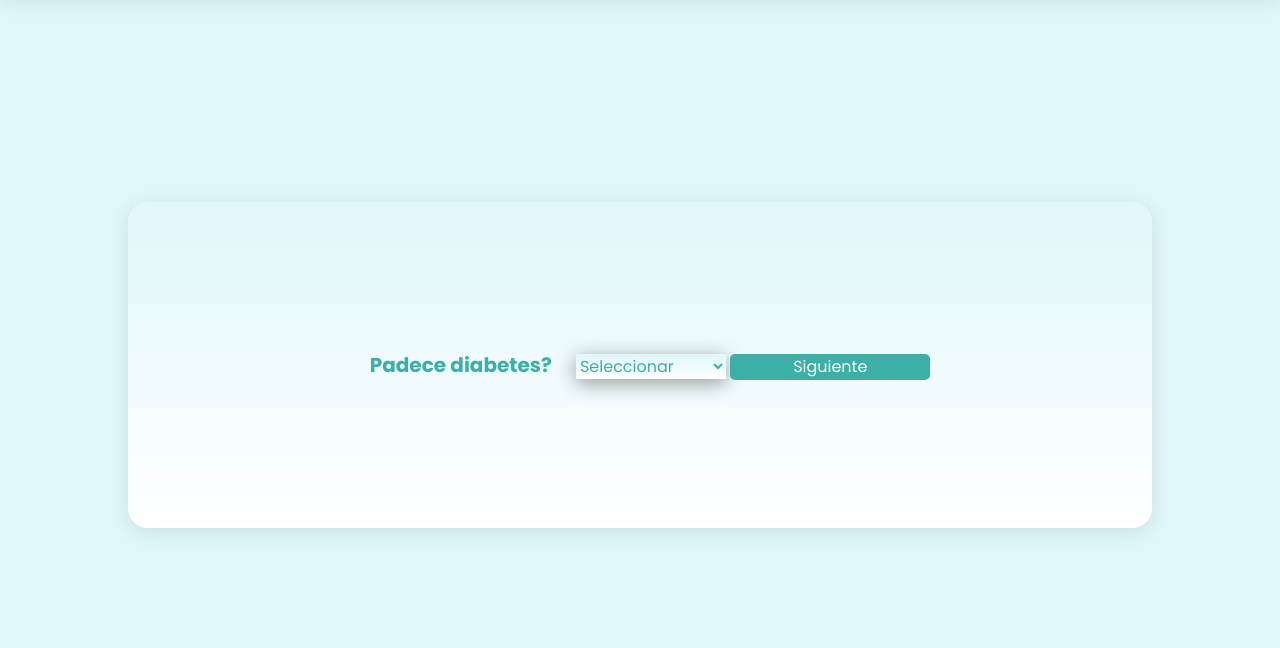
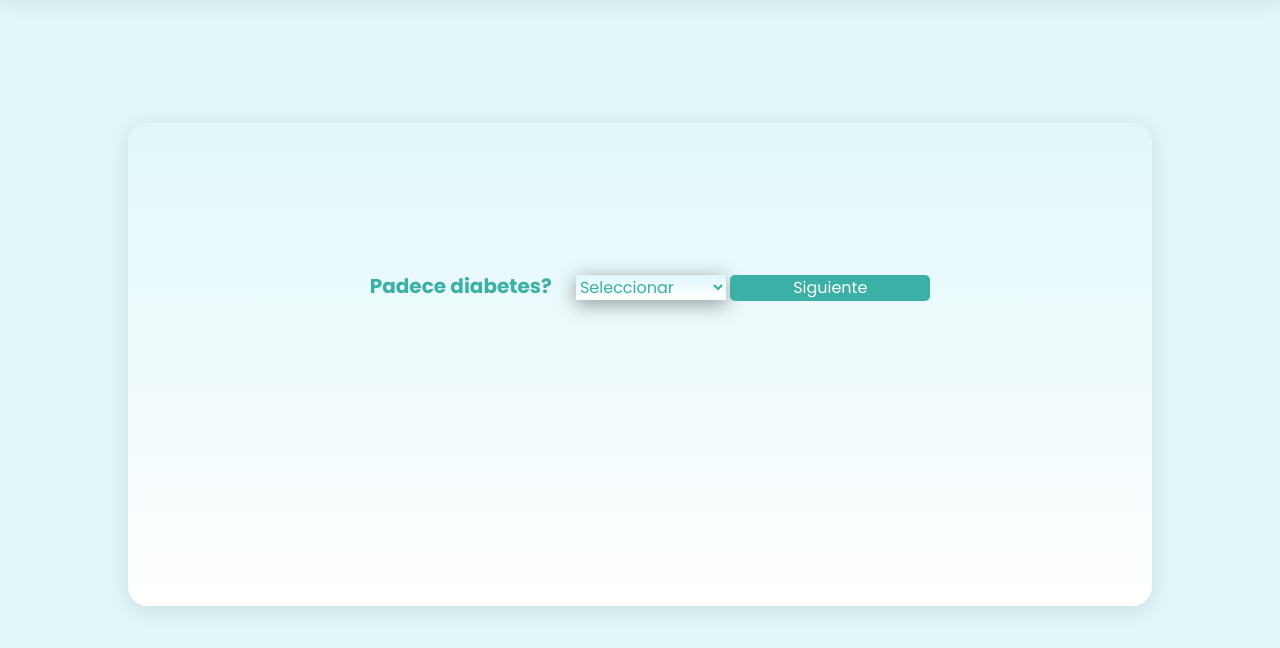
Before and after one commit to tobofear/proyecto-agos, a plain HTML site: page index.html in a window 1280 px wide. Shown: the part 68-716 px from the top of the page. Drawn offline with nearby package versions, Linux system fonts and the light colour scheme.

Commit message:
Update index.html

```diff
--- a/index.html
+++ b/index.html
@@ -50,7 +50,7 @@
           <option value="no" class="choice">No</option>
         </select>
         <button type="submit" id="nextButton" class="btn-edad">Siguiente</button>
-        <canvas id="outputCanvas" class="d-none"></canvas>
+        <canvas id="outputCanvas" ></canvas>
         <div id="colorIntensity" class="d-none"></div>
         <div class="intensity-container">
           <canvas id="intensityCanvas" width="200" height="200"></canvas>
```
